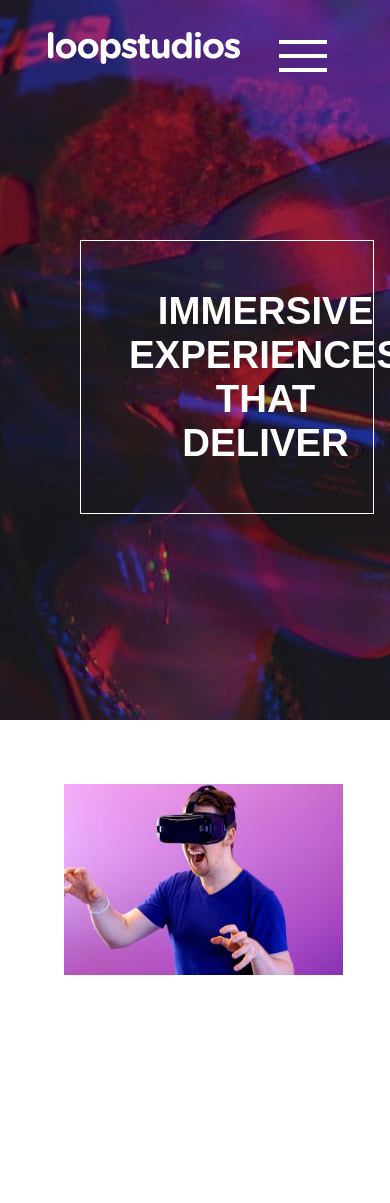
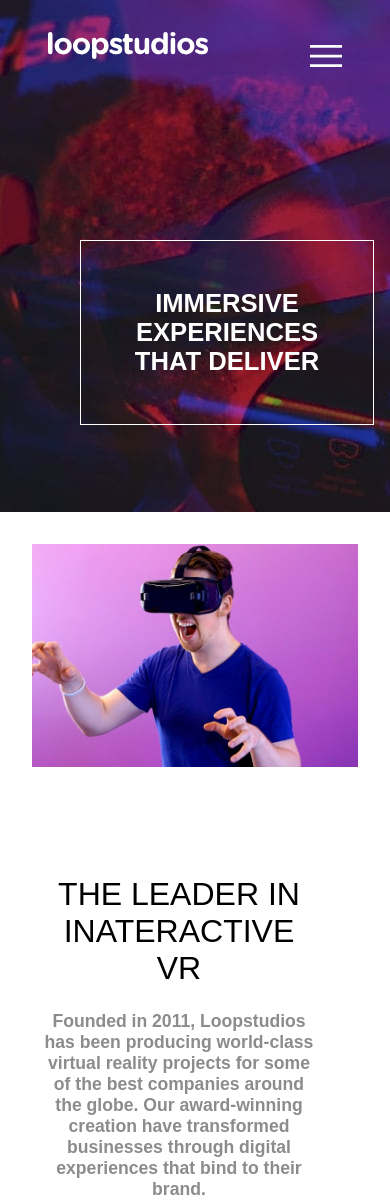
Before and after one commit to kamiya-nakami/loopstudios-landing-page-main, a plain HTML site: page index.html in a window 390 px wide. Shown: the top 1203 px of the page. Drawn offline with Linux system fonts and the light colour scheme.

Commit message:
Update style.css

```diff
--- a/style.css
+++ b/style.css
@@ -411,6 +411,10 @@ header {
         grid-template-rows: repeat(3 , .1fr);
     }
 
+    .content {
+        padding: 0 2.5rem;
+    }
+
     .button-seeAll {
         grid-row: 3;
     }
@@ -423,6 +427,10 @@ header {
         margin: 1.5rem 0;
     }
 
+    .container-content-VR {
+        margin: 2rem 0;
+        height: 42rem;
+    }
     /* mian & conatant */
     .footer-menu
     ,.footer-menu .menu-nav{
@@ -443,3 +451,35 @@ header {
 }
 
 /* moblie */
+@media only screen and (max-width: 560px) {
+
+    header {
+        height: 32rem;
+    }
+
+
+
+    .Text-herder {
+        font-size: .8rem;
+    }
+
+    .hamburger {
+        width: 2rem;
+    }
+
+    .logo  img {
+        width: 10rem;
+    }
+
+    .hamburger-header {
+        width: 2rem;
+    }
+    /* haeder & hamburger */
+    .content-VR p {
+        font-size: 1.1rem;
+    }
+    .content {
+        padding: 0 2rem;
+    }
+    /* content */
+}
```
